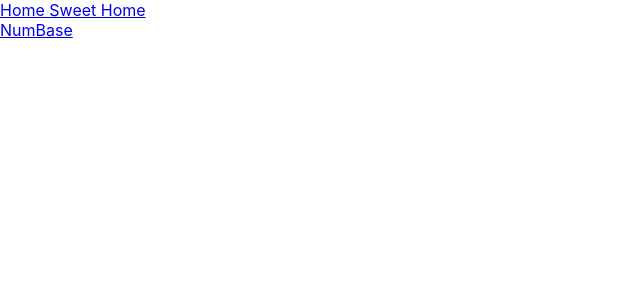
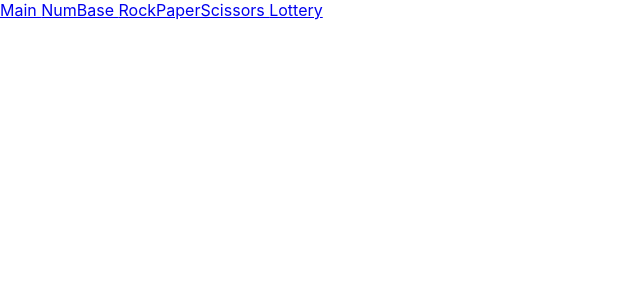
Before and after one commit to headring/FEB_DP_ReactStudy, a React (Create React App) app in the folder jsx/: page / in a window 1280 px wide. Shown: the top 300 px of the page, without its empty margins (0-640 px from the left). Built offline with nearby package versions, Linux system fonts and the light colour scheme.

Commit message:
SPA 업데이트

```diff
--- a/jsx/src/App.js
+++ b/jsx/src/App.js
@@ -1,19 +1,25 @@
 import NumBody from "./NumBase/NumBody";
 import {Routes, Route, Link } from 'react-router-dom'
+import RPCBody from "./RockPaperScissors/RPCBody";
+import LotBody from "./Lottery/LotBody";
 
 export default function App() {
   return (
     <>
       <div>
         <div>
-          <Link to="/" >Home Sweet Home</Link>
+          <Link to="/" > Main </Link>
+          <Link to="/NumBase" element={<NumBody />}> NumBase </Link>
+          <Link to="/RockPaperScissors" element={<RPCBody />}> RockPaperScissors </Link>
+          <Link to="/Lottery" element={<LotBody />}> Lottery </Link>
         </div>
-        <Link to="/NumBase" element={<NumBody />}>NumBase</Link>
       </div>
 
       <Routes>
         {/* <Route path="/" /> */}
         <Route path="/NumBase" element={<NumBody />}/>
+        <Route path="/RockPaperScissors" element={<RPCBody />} />
+        <Route path="/Lottery" element={<LotBody />} />
       </Routes>
     </>
 
```
